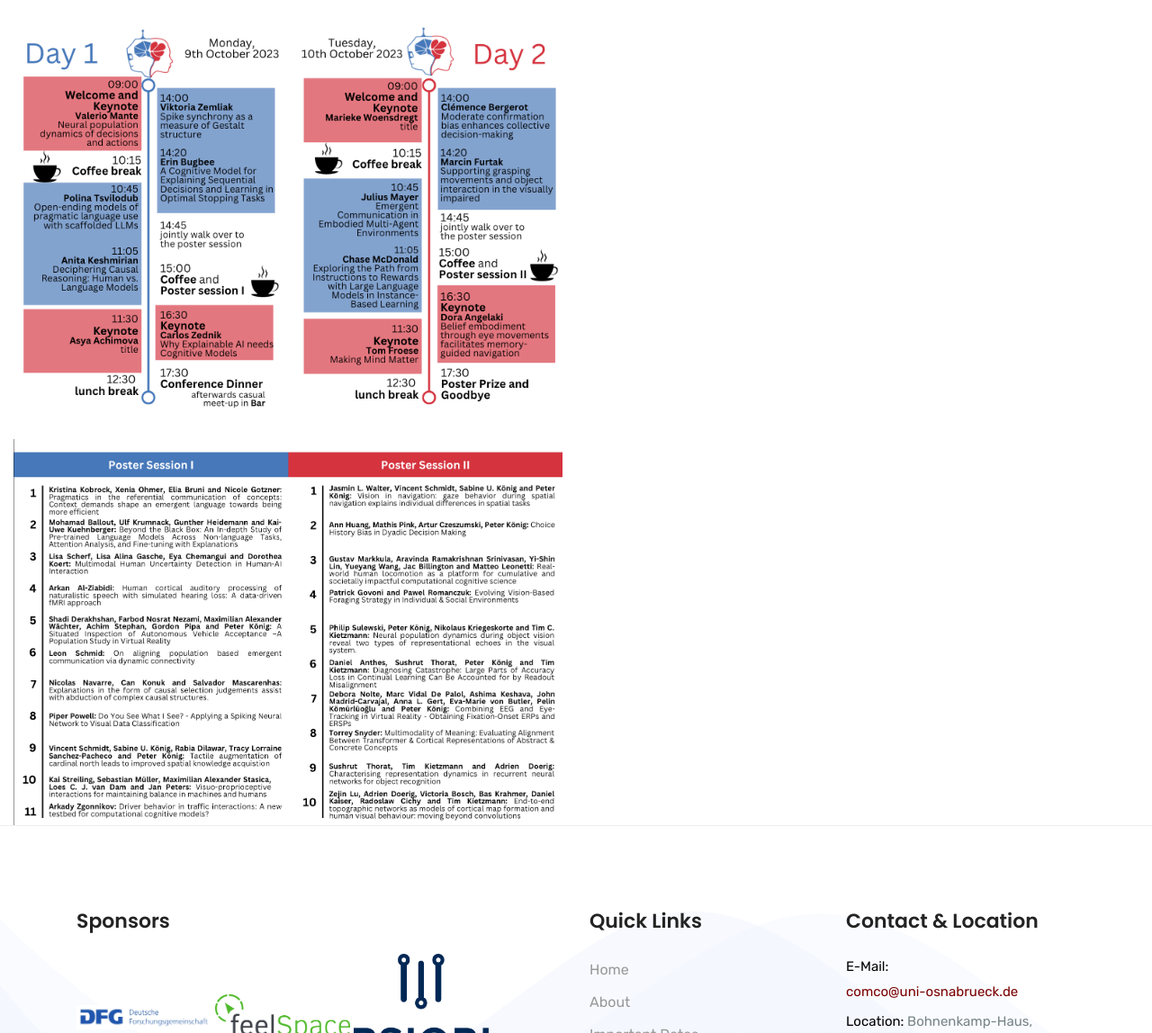
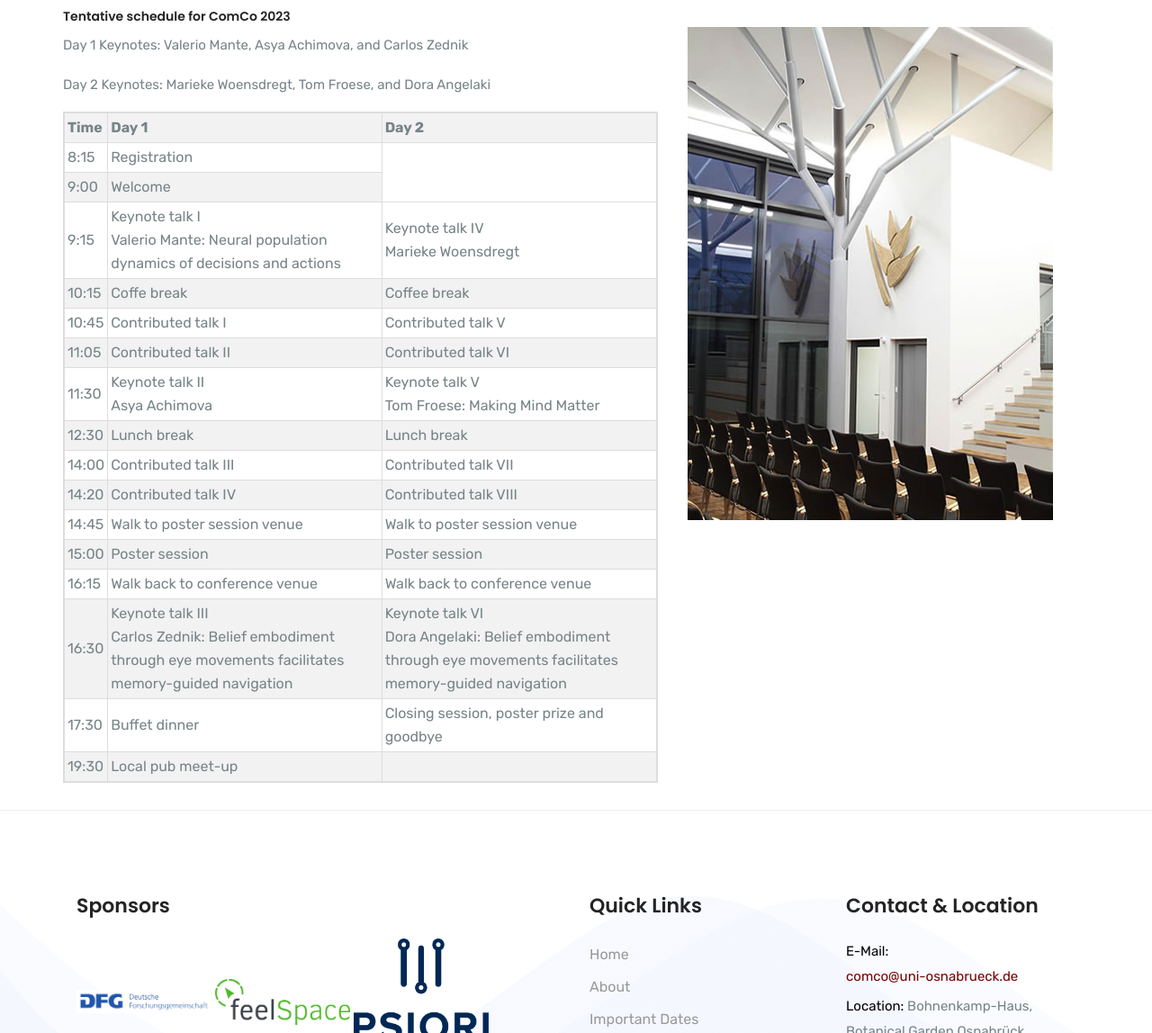
Before and after one commit to comco23/comco23.github.io, a Jekyll site: the page built from program.html, in a window 1280 px wide and 1400 px high, scrolled down 314 px. Shown: the part 252-1400 px from the top of the window at 90% size. Built offline with Jekyll 4.4.1, drawn with Linux system fonts in a browser that asks for light colours.

Commit message:
schedule updated

```diff
--- a/program.html
+++ b/program.html
@@ -11,12 +11,112 @@ permalink: /program
 
 </style>
 
-<div class="text-center">
-  <div class="col-lg-6 col-md-6 col-sm-6" style="margin-top: 30px;">
-      <img src="assets/img/about/about-22.jpg" alt="Program Image" class="program-image" style="max-width: 100%; height: auto;">
+<!-- CONFERENCE PROGRAM START -->
+<div class="row">
+  <div class="col-lg-7 col-md-7 col-sm-7 m-auto">
+      <h6 class="program-text">Tentative schedule for ComCo 2023</h6>
+      <p class="program-text">Day 1 Keynotes: Valerio Mante, Asya Achimova, and Carlos Zednik</p>
+      <p class="program-text">Day 2 Keynotes: Marieke Woensdregt, Tom Froese, and Dora Angelaki</p>
+      <!-- Your program table here -->
+      <table class="program-grid">
+          <thead>
+              <tr>
+                  <th>Time</th>
+                  <th>Day 1</th>
+                  <th>Day 2</th>
+              </tr>
+          </thead>
+          <tbody>
+              <tr>
+                  <td>8:15</td>
+                  <td>Registration</td>
+                  <td rowspan="2"></td>
+              </tr>
+              <tr>
+                  <td>9:00</td>
+                  <td>Welcome</td>
+              </tr>
+              <tr>
+                  <td>9:15</td>
+                  <td>Keynote talk I<br>
+                    Valerio Mante: Neural population dynamics of decisions and actions</td>
+                  <td>Keynote talk IV <br>
+                    Marieke Woensdregt</td>
+              </tr>
+              <tr>
+                <td>10:15</td>
+                <td>Coffe break</td>
+                <td>Coffee break</td>
+              </tr>
+              <tr>
+                <td>10:45</td>
+                <td>Contributed talk I</td>
+                <td>Contributed talk V</td>
+              </tr>
+              <tr>
+                <td>11:05</td>
+                <td>Contributed talk II</td>
+                <td>Contributed talk VI</td>
+              </tr>
+              <tr>
+                <td>11:30</td>
+                <td>Keynote talk II <br>
+                  Asya Achimova</td>
+                <td>Keynote talk V <br>
+                  Tom Froese: Making Mind Matter</td>
+              </tr>
+              <tr>
+                <td>12:30</td>
+                <td>Lunch break</td>
+                <td>Lunch break</td>
+              </tr>
+              <tr>
+                <td>14:00</td>
+                <td>Contributed talk III</td>
+                <td>Contributed talk VII</td>
+              </tr>
+              <tr>
+                <td>14:20</td>
+                <td>Contributed talk IV</td>
+                <td>Contributed talk VIII</td>
+              </tr>
+              <tr>
+                <td>14:45</td>
+                <td> Walk to poster session venue</td>
+                <td> Walk to poster session venue</td>
+              </tr>
+              <tr>
+                <td>15:00</td>
+                <td>Poster session</td>
+                <td>Poster session</td>
+              </tr>
+              <tr>
+                <td>16:15</td>
+                <td>Walk back to conference venue</td>
+                <td>Walk back to conference venue</td>
+              </tr>
+              <tr>
+                <td>16:30</td>
+                <td>Keynote talk III <br>
+                  Carlos Zednik: Belief embodiment through eye movements facilitates memory-guided navigation</td>
+                <td>Keynote talk VI <br>
+                Dora Angelaki: Belief embodiment through eye movements facilitates memory-guided navigation</td>
+              </tr>
+              <tr>
+                <td>17:30</td>
+                <td>Buffet dinner</td>
+                <td>Closing session, poster prize and goodbye</td>
+              </tr>
+              <tr>
+                <td>19:30</td>
+                <td>Local pub meet-up</td>
+                <td rowspan="2"></td>
+              </tr>
+          </tbody>
+      </table>
   </div>
-
-  <div class="col-lg-6 col-md-6 col-sm-6" style="margin-top: 30px;">
-      <img src="assets/img/about/about-23.jpg" alt="Program Image" class="program-image" style="max-width: 100%; height: auto;">
+  <div class="col-lg-5 col-md-5 col-sm-5" style="margin-top: 30px;">
+      <img src="assets/img/about/about-11.jpg" alt="Program Image" class="program-image" style="max-width: 100%; height: auto;">
   </div>
 </div>
+<!-- CONFERENCE PROGRAM END -->
```
